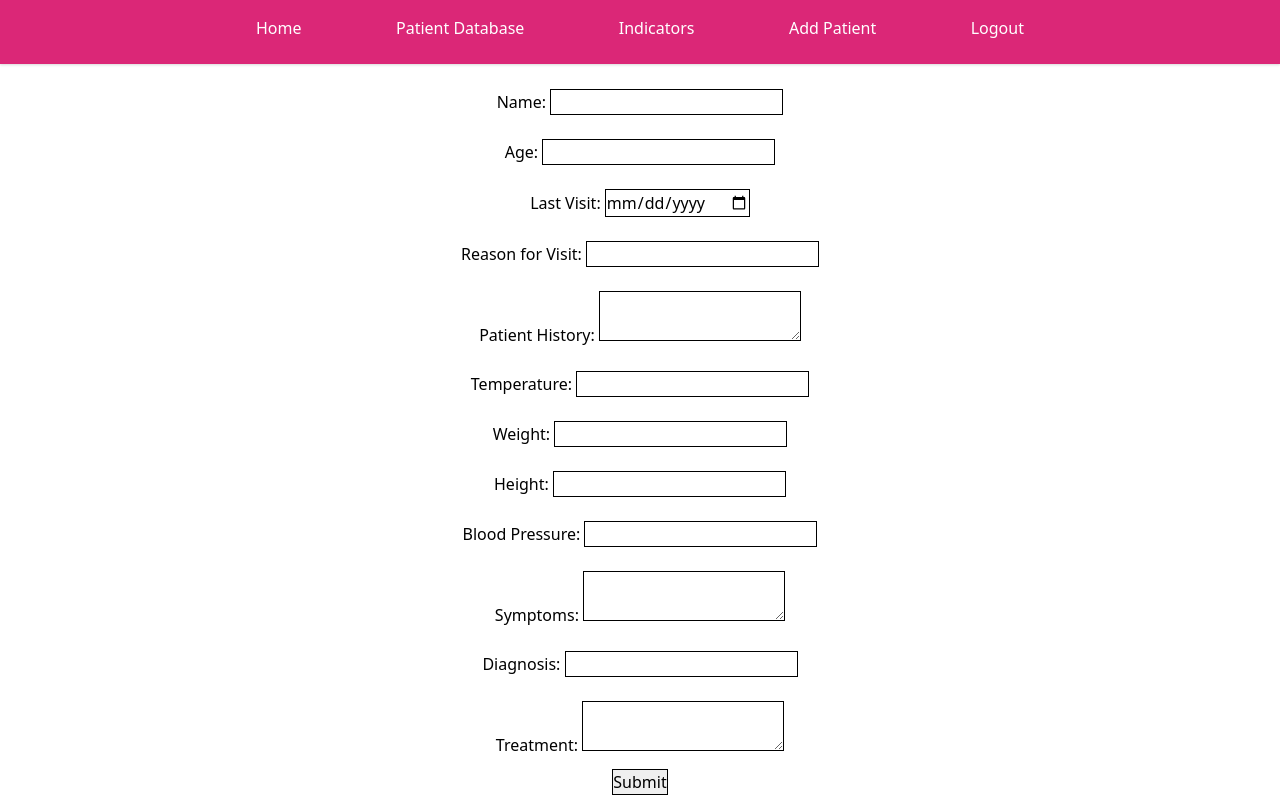
After one commit to ktdutta/flask_e2e_project, a Flask app: template app/templates/addpatient.html in a window 1280 px wide. The commit adds this page. Run offline with Flask 3, Linux system fonts and the light colour scheme; the template is opened without the code that fills it, so the values that code supplies are empty; parts of the project's set-up code (start-up, migrations or seed data) failed here and were passed over.

Commit message:
allow for form input

```diff
--- a/app/app.py
+++ b/app/app.py
@@ -1,4 +1,4 @@
-from flask import Flask, render_template, url_for, redirect, session
+from flask import Flask, render_template, url_for, redirect, session, request
 from flask_sqlalchemy import SQLAlchemy
 from sqlalchemy import create_engine, inspect, Column, Integer, String, Date, ForeignKey
 from sqlalchemy.orm import relationship
@@ -9,14 +9,36 @@ import logging
 import json
 from authlib.integrations.flask_client import OAuth
 from authlib.common.security import generate_token
+from datetime import datetime
+from sqlalchemy.orm import sessionmaker
+
+import sys
+sys.path.append('../db/')  # Adjust the relative path as needed
+from db import PatientVisit, Base
 
 
 # Load environment variables from .env
 load_dotenv()
+app = Flask(__name__)
 
 ### Part 2 - initial sqlalchemy-engine to connect to db:
+DB_HOST = os.getenv("HOST")
+DB_USER = os.getenv("USER")
+DB_PASSWORD = os.getenv("PASSWORD")
+DB_NAME = os.getenv("NAME")
+DB_PORT = int(os.getenv("PORT", 3306))
+DB_CHARSET = os.getenv("CHARSET", "utf8mb4")
+DB_DATABASE = os.getenv("DATABASE")
 
-
+DATABASE_URL = conn_string = (
+    f"mysql+pymysql://{DB_USER}:{DB_PASSWORD}@{DB_HOST}:{DB_PORT}/{DB_DATABASE}"
+    f"?charset={DB_CHARSET}"
+)
+app.config['SQLALCHEMY_DATABASE_URI'] = DATABASE_URL
+Base.metadata.bind = app
+engine = create_engine(app.config['SQLALCHEMY_DATABASE_URI'])
+Session = sessionmaker(bind=engine)
+db_session = Session()
 ## Test connection
 
 
@@ -25,10 +47,19 @@ GOOGLE_CLIENT_ID = os.getenv('GOOGLE_CLIENT_ID')
 GOOGLE_CLIENT_SECRET = os.getenv('GOOGLE_CLIENT_SECRET')
 REDIRECT_URI = "http://127.0.0.1:8000/google/auth"
 
-app = Flask(__name__)
-
 app.secret_key = os.urandom(12)
 oauth = OAuth(app)
+
+# Configuring the Logger
+logger = logging.getLogger(__name__)
+date_time = datetime.now()
+format = '%Y-%m-%d %H:%M:%S'
+string = date_time.strftime(format)
+handler = logging.FileHandler('../logs/log-' + string + ".log")
+formatter = logging.Formatter('%(asctime)s - %(levelname)s - %(message)s \n \n')
+handler.setFormatter(formatter)
+logger.addHandler(handler)
+logger.setLevel(logging.DEBUG)
 
 # Configure the database URI using PyMySQL
 
@@ -69,14 +100,76 @@ def google_auth():
     token = oauth.google.authorize_access_token()
     user = oauth.google.parse_id_token(token, nonce=session['nonce'])
     session['user'] = user
-    print(" Google User ", user)
-    return redirect('/dash')
+    logger.info("Google User in session: ", user)
+    return redirect('/home')
 
-@app.route('/dash')
+@app.route('/home')
 def dashboard():
+    logger.info("Changed route to home page")
     if "user" in session:
-        return json.dumps({"message": "you are logged in"})
+        return render_template('dashboard.html')
     return redirect(url_for("index"))
+
+@app.route('/patients')
+def patients():
+    logger.info("Changed route to seeing patients")
+    patients = db_session.query(PatientVisit).all()
+
+    if "user" in session:
+        return render_template('patients.html', patients=patients)
+    return redirect(url_for("index"))
+
+@app.route('/indicators')
+def indicators():
+    logging.info("Changed route to indicator")
+    if "user" in session:
+        return render_template('indicators.html')
+    return redirect(url_for("index"))
+
+@app.route('/addpatient',  methods=['GET', 'POST'])
+def addpatient():
+    logger.info("Changed route to adding patient")
+    if request.method == 'POST':
+        # Retrieve form data
+        name = request.form['name']
+        age = request.form['age']
+        last_visit = request.form['last_visit']
+        reason_for_visit = request.form['reason_for_visit']
+        patient_history = request.form['patient_history']
+        temperature = request.form['temperature']
+        weight = request.form['weight']
+        height = request.form['height']
+        blood_pressure = request.form['blood_pressure']
+        symptoms = request.form['symptoms']
+        diagnosis = request.form['diagnosis']
+        treatment = request.form['treatment']
+
+        # Create a new PatientVisit object and add it to the database
+        new_patient = PatientVisit(
+            name=name,
+            age=age,
+            last_visit=last_visit,
+            reason_for_visit=reason_for_visit,
+            patient_history=patient_history,
+            temperature=temperature,
+            weight=weight,
+            height=height,
+            blood_pressure=blood_pressure,
+            symptoms=symptoms,
+            diagnosis=diagnosis,
+            treatment=treatment
+        )
+
+        db_session.add(new_patient)
+        db_session.commit()
+    if "user" in session:
+        return render_template('addpatient.html')
+    return redirect(url_for("index"))
+
+@app.route('/logout')
+def logout():
+    session.pop('user', None)
+    return redirect('/')
 
 if __name__ == '__main__':
     app.run(
--- /dev/null
+++ b/app/templates/addpatient.html
@@ -0,0 +1,87 @@
+<!DOCTYPE html>
+<html lang="en">
+<head>
+     <meta charset="UTF-8">
+     <meta name="viewport" content="width=device-width, initial-scale=1.0">
+     <!-- Tailwind CSS via CDN -->
+     <link href="https://cdn.jsdelivr.net/npm/tailwindcss@2.2.19/dist/tailwind.min.css" rel="stylesheet">
+<!-- Top Bar Nav -->
+<nav class="w-full h-16 py-4 bg-pink-600 shadow mx-auto">
+     <div class="max-w-screen-md container mx-auto flex flex-wrap items-center justify-between">
+        <button class="text-white hover:text-gray-300 focus:outline-none"><a href="/home" >Home</a></button>
+        <button class="text-white hover:text-gray-300 focus:outline-none"><a href="/patients">Patient Database</a></button>
+        <button class="text-white hover:text-gray-300 focus:outline-none"><a href="/indicators">Indicators</a></button>
+        <button class="text-white hover:text-gray-300 focus:outline-none"><a href="/addpatient">Add Patient</a></button>
+        <button class="text-white hover:text-gray-300 focus:outline-none"><a href="/logout">Logout</a></button>
+     </div>
+ </nav>
+
+<title>
+</title>
+</head>
+<body style="text-align: center;">
+    <form style="padding-top: 1%" action="/addpatient" method="post">
+        <div style= "padding: 12px 20px;">
+        <label for="name">Name:</label>
+        <input style="border: 1px solid" type="text" id="name" name="name" required><br>
+        </div>
+
+        <div style= "padding: 12px 20px;">
+        <label for="age">Age:</label>
+        <input style="border: 1px solid"  type="number" id="age" name="age"><br>
+        </div>
+
+        <div style= "padding: 12px 20px;">
+        <label for="last_visit">Last Visit:</label>
+        <input style="border: 1px solid" type="date" id="last_visit" name="last_visit"><br>
+        </div>
+
+        <div style= "padding: 12px 20px;">
+        <label for="reason_for_visit">Reason for Visit:</label>
+        <input style="border: 1px solid" type="text" id="reason_for_visit" name="reason_for_visit"><br>
+        </div>
+
+        <div style= "padding: 12px 20px;">
+        <label for="patient_history">Patient History:</label>
+        <textarea style="border: 1px solid" id="patient_history" name="patient_history"></textarea><br>
+        </div>
+
+        <div style= "padding: 12px 20px;">
+        <label for="temperature">Temperature:</label>
+        <input style="border: 1px solid" type="text" id="temperature" name="temperature" pattern="\d+(\.\d{1,2})?"><br>
+        </div>
+
+        <div style= "padding: 12px 20px;">
+        <label for="weight">Weight:</label>
+        <input  style="border: 1px solid" type="text" id="weight" name="weight" pattern="\d+(\.\d{1,2})?"><br>
+        </div>
+
+        <div style= "padding: 12px 20px;">
+        <label for="height">Height:</label>
+        <input style="border: 1px solid" type="text" id="height" name="height" pattern="\d+(\.\d{1,2})?"><br>
+        </div>
+
+        <div style= "padding: 12px 20px;">
+        <label for="blood_pressure">Blood Pressure:</label>
+        <input style="border: 1px solid" type="text" id="blood_pressure" name="blood_pressure"><br>
+        </div>
+
+        <div style= "padding: 12px 20px;">
+        <label for="symptoms">Symptoms:</label>
+        <textarea style="border: 1px solid" id="symptoms" name="symptoms"></textarea><br>
+        </div>
+
+        <div style= "padding: 12px 20px;">
+        <label for="diagnosis">Diagnosis:</label>
+        <input style="border: 1px solid" type="text" id="diagnosis" name="diagnosis"><br>
+        </div>
+
+        <div style= "padding: 12px 20px;">
+        <label for="treatment">Treatment:</label>
+        <textarea style="border: 1px solid" id="treatment" name="treatment"></textarea><br>
+        </div>
+
+        <input style="border: 1px solid" type="submit" value="Submit">
+      </form>
+</body>
+</html>
```
Also changed, not shown: app/templates/dashboard.html (added, +31 -0 lines), app/templates/home.html (+4 -4 lines), app/templates/indicators.html (added, +25 -0 lines), app/templates/patients.html (added, +63 -0 lines), app/static/keerthana.jpg (added).
